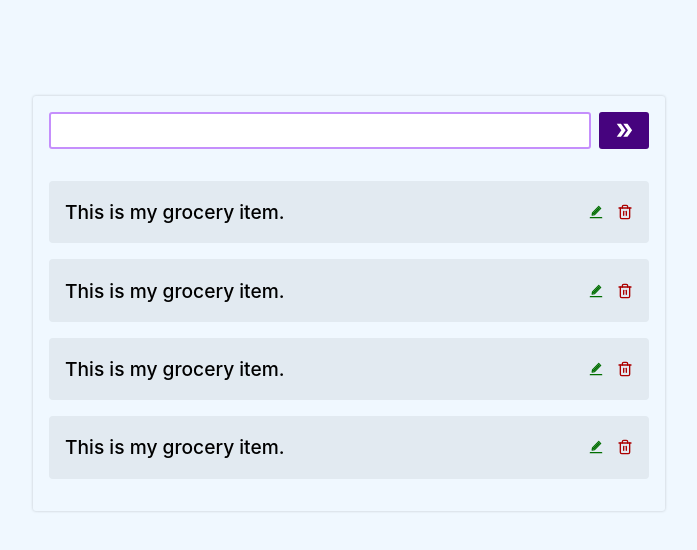
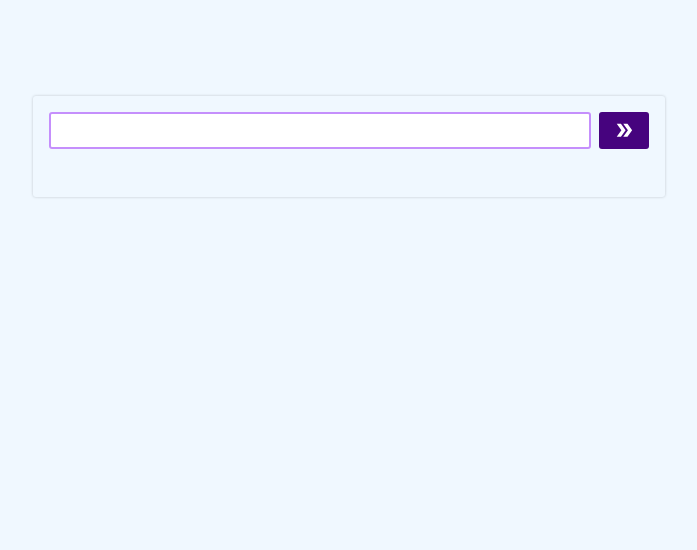
Before and after one commit to BSlaven/my_grocery_list, a React (Vite) app: page / in a window 1280 px wide. Shown: the top 550 px of the page, without its empty margins (291-988 px from the left). Built offline with nearby package versions, Linux system fonts and the light colour scheme.

Commit message:
display only items from storage

```diff
--- a/src/GroceryItem/GroceryItem.jsx
+++ b/src/GroceryItem/GroceryItem.jsx
@@ -3,10 +3,10 @@ import { AiTwotoneEdit } from 'react-icons/ai';
 
 import classes from './GroceryItem.module.css';
 
-const GroceryItem = () => {
+const GroceryItem = ({ name, id }) => {
   return (
     <div className={classes.item}>
-      <p className={classes.text}>This is my grocery item.</p>
+      <p className={classes.text}>{name}</p>
       <div className={classes.iconContainer}>
         <AiTwotoneEdit className={classes.check} />
         <FiTrash2 className={classes.trash} />
--- a/src/GroceryLIst/GroceryList.jsx
+++ b/src/GroceryLIst/GroceryList.jsx
@@ -73,10 +73,7 @@ const GroceryList = () => {
           <MdOutlineDoubleArrow className={classes.buttonIcon} />
         </button>
       </form>
-      <GroceryItem />
-      <GroceryItem />
-      <GroceryItem />
-      <GroceryItem />
+      {items && items.map(item => <GroceryItem key={item.id} {...item} />)}
     </div>
   )
 }
```
